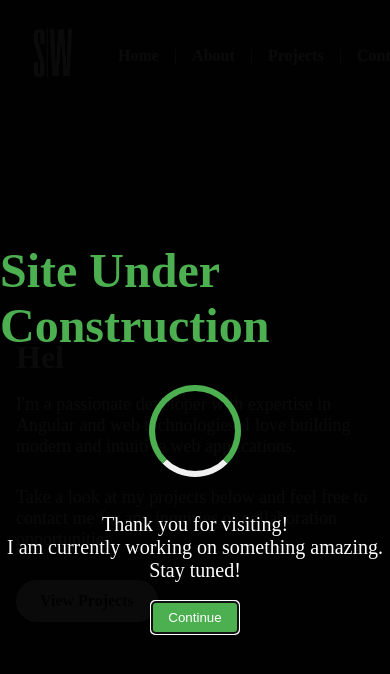
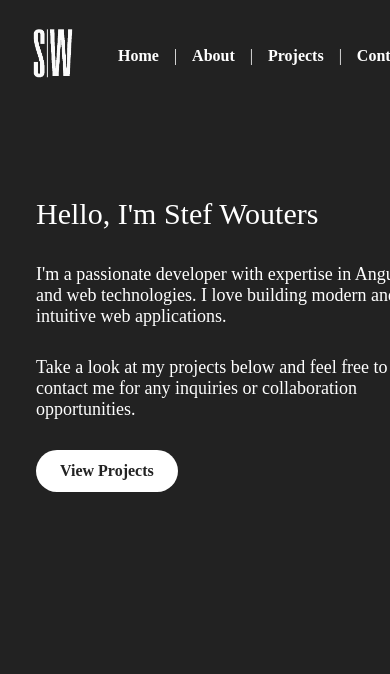
Before and after one commit to Stef-w98/AngularPortfolio, an Angular app: page / in a window 390 px wide. Shown: the top 674 px of the page. Built offline with nearby package versions, Linux system fonts and the light colour scheme.

Commit message:
Fixes Home page mobile

```diff
--- a/src/app/app.component.ts
+++ b/src/app/app.component.ts
@@ -16,7 +16,9 @@ export class AppComponent implements OnInit {
   constructor(private dialog: MatDialog) {}
 
   ngOnInit(): void {
+/*
     this.openPopup();
+*/
   }
 
   openPopup(): void {
--- a/src/app/homepage/homepage.component.css
+++ b/src/app/homepage/homepage.component.css
@@ -212,3 +212,102 @@ h2 {
   from { opacity: 0; }
   to { opacity: 1; }
 }
+
+/* Your existing CSS styles here */
+
+/* Add a media query for screen widths up to 767px (typical for smartphones) */
+@media (max-width: 767px) {
+  #home {
+    padding: 50px 0; /* Reduce the padding on smaller screens */
+  }
+
+  .container {
+    padding: 20px; /* Reduce the padding on smaller screens */
+  }
+
+  .row {
+    flex-wrap: wrap; /* Allow cards to wrap on smaller screens */
+  }
+
+  .column {
+    width: 100%; /* Make columns take the full width on smaller screens */
+  }
+
+  h2 {
+    font-size: 28px; /* Reduce font size for headings on smaller screens */
+  }
+
+  .intro-content h1 {
+    font-size: 36px; /* Adjust font size for headings on smaller screens */
+  }
+
+  .intro-content h2 {
+    font-size: 24px; /* Adjust font size for headings on smaller screens */
+  }
+
+  .intro-content p {
+    font-size: 16px; /* Adjust font size for paragraphs on smaller screens */
+    max-width: 100%; /* Allow paragraphs to take full width on smaller screens */
+  }
+
+  #typewriter-container {
+    height: 4rem; /* Set a fixed height for the typewriter container */
+    width: 24rem;
+    overflow-y: hidden; /* Hide vertical scrollbar */
+    display: flex; /* Use flex to keep typewriter centered */
+    align-items: center; /* Center typewriter vertically */
+  }
+
+  #typewriter {
+    width: 100%; /* Make the typewriter span take full width on smaller screens */
+    display: none; /* Hide the typewriter on mobile */
+  }
+
+  /* Additional styles for the static text message on mobile */
+  #typewriter-container::before {
+    content: "Hello, I'm Stef Wouters"; /* Set the static text */
+    display: block;
+    font-size: 30px;
+  }
+}
+
+/* Add a media query for screen widths above 767px (desktop) */
+@media (min-width: 768px) {
+  #typewriter-container {
+    height: auto; /* Remove fixed height on desktop */
+    overflow-y: hidden; /* Hide vertical scrollbar */
+    display: flex; /* Use flex to keep typewriter centered */
+    align-items: center; /* Center typewriter vertically */
+  }
+
+  #typewriter {
+    width: 100%; /* Make the typewriter span take full width on desktop */
+    white-space: nowrap; /* Prevent typewriter content from wrapping */
+    animation: typing 5s steps(40, end), blink-caret 0.5s step-end infinite;
+    animation-fill-mode: both;
+  }
+
+  @keyframes typing {
+    from {
+      width: 0;
+    }
+    to {
+      width: 100%;
+    }
+  }
+
+  @keyframes blink-caret {
+    from,
+    to {
+      border-color: transparent;
+    }
+    50% {
+      border-color: #fff;
+    }
+  }
+
+  /* Hide the static text on desktop */
+  #typewriter-container::before {
+    display: none;
+  }
+}
```
